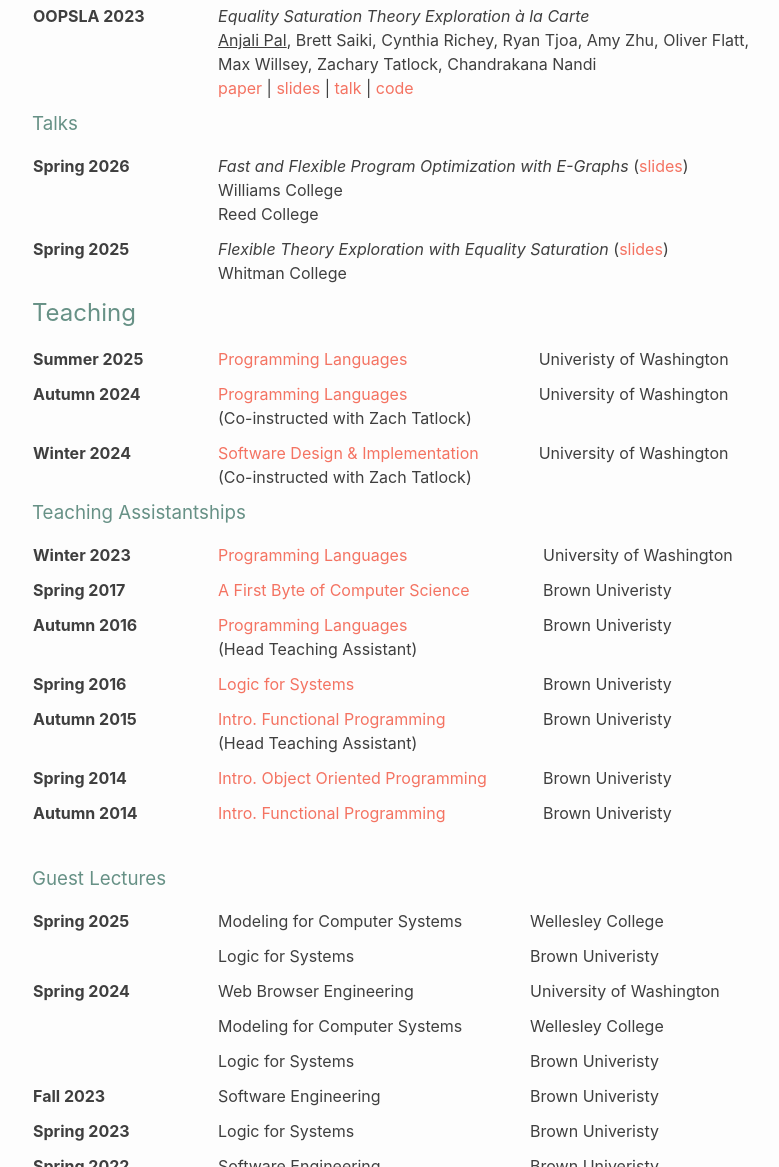
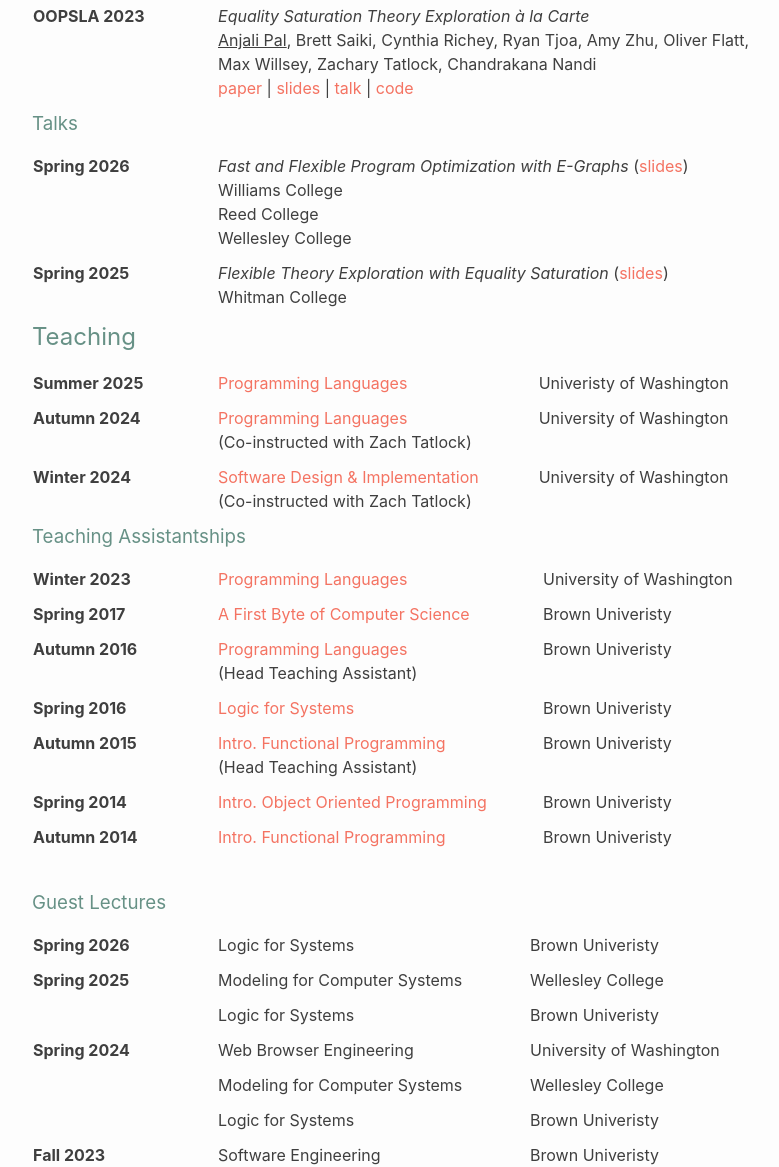
Before and after one commit to ajpal/ajpal.github.io, a plain HTML site: page index.html in a window 1280 px wide. Shown: the part 408-1575 px from the top of the page, without its empty margins (238-1017 px from the left). Drawn offline with Linux system fonts and the light colour scheme.

Commit message:
Update index.html

```diff
--- a/index.html
+++ b/index.html
@@ -118,6 +118,8 @@
                 Williams College
                 <br>
                 Reed College
+                <br>
+                Wellesley College
               </td>
             </tr>
             <tr>
@@ -230,6 +232,11 @@
           <h3>Guest Lectures</h3>
           <table class="guest_lecture">
             <tbody>
+              <tr>
+                <td class="date">Spring 2026</td>
+                <td>Logic for Systems</td>
+                <td>Brown Univeristy</td>
+              </tr>
               <tr>
                 <td class="date">Spring 2025</td>
                 <td>Modeling for Computer Systems</td>
```
